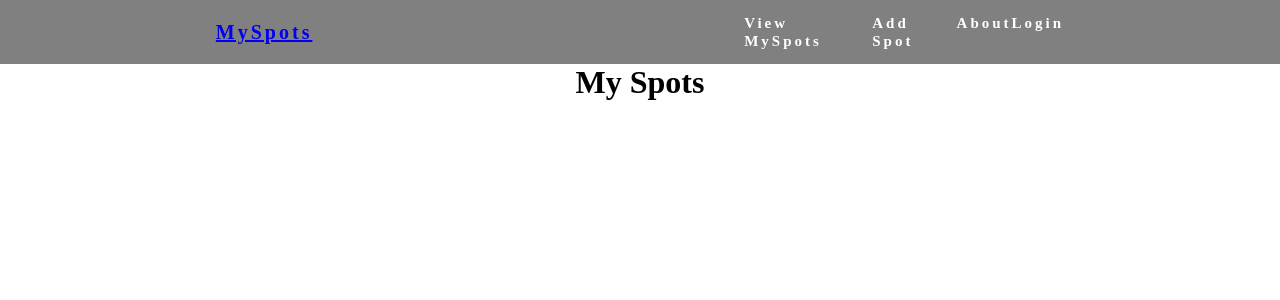
After one commit to ifrah1/myspots, a Django app: page /myspots/ in a window 1280 px wide. The commit adds this page. Shown: the top 300 px of the page. Run offline with Django 3.2, Linux system fonts and the light colour scheme; data that the repository does not hold is empty.

Commit message:
added index page to view all spots

```diff
--- a/main_app/templates/base.html
+++ b/main_app/templates/base.html
@@ -25,8 +25,9 @@
             </a>
         </div>
         <ul class="nav-links">
+            <li><a href="{% url 'index' %}">View MySpots</a></li>
+            <li><a href="{% url 'spots_create' %}">Add Spot</a></li>
             <li><a href="{% url 'about' %}">About</a></li>
-            <li><a href="{% url 'spots_create' %}">Add Spot</a></li>
             <li><a href="#">Login</a></li>
         </ul>
 
--- /dev/null
+++ b/main_app/templates/spots/index.html
@@ -0,0 +1,16 @@
+{% extends 'base.html' %}
+{% block content %}
+
+<h1>My Spots</h1>
+<div class="card-container">
+    {% for spot in spots %}
+    <div class="card">
+        <div class="card-content">
+            <span class="card-title">{{ spot.title }}</span>
+            <p>Location: {{ spot.location }}</p>
+        </div>
+    </div>
+    {% endfor %}
+</div>
+
+{% endblock %}
--- a/main_app/urls.py
+++ b/main_app/urls.py
@@ -8,6 +8,8 @@ urlpatterns = [
 
     # route for myspots
     # app.com/myspots shows all users spots
+    path('myspots/', views.spots_index, name='index'),
+
     # app.com/myspots/create/ lets user create a spot to save
     # route to create a spot
     path('myspots/create/', views.SpotCreate.as_view(), name='spots_create'),
--- a/main_app/views.py
+++ b/main_app/views.py
@@ -15,6 +15,13 @@ def home(request):
 def about(request):
     return render(request, 'about.html')
 
+# view all spots
+def spots_index(request):
+    # spots = Spot.objects.filter(user=request.user)
+    spots = Spot.objects.all()
+    return render(request, 'spots/index.html', {'spots': spots})
+
+# create a spot
 class SpotCreate(CreateView):
     model = Spot
     # fields = '__all__'
```
Also changed, not shown: main_app/models.py (+5 -2 lines).
